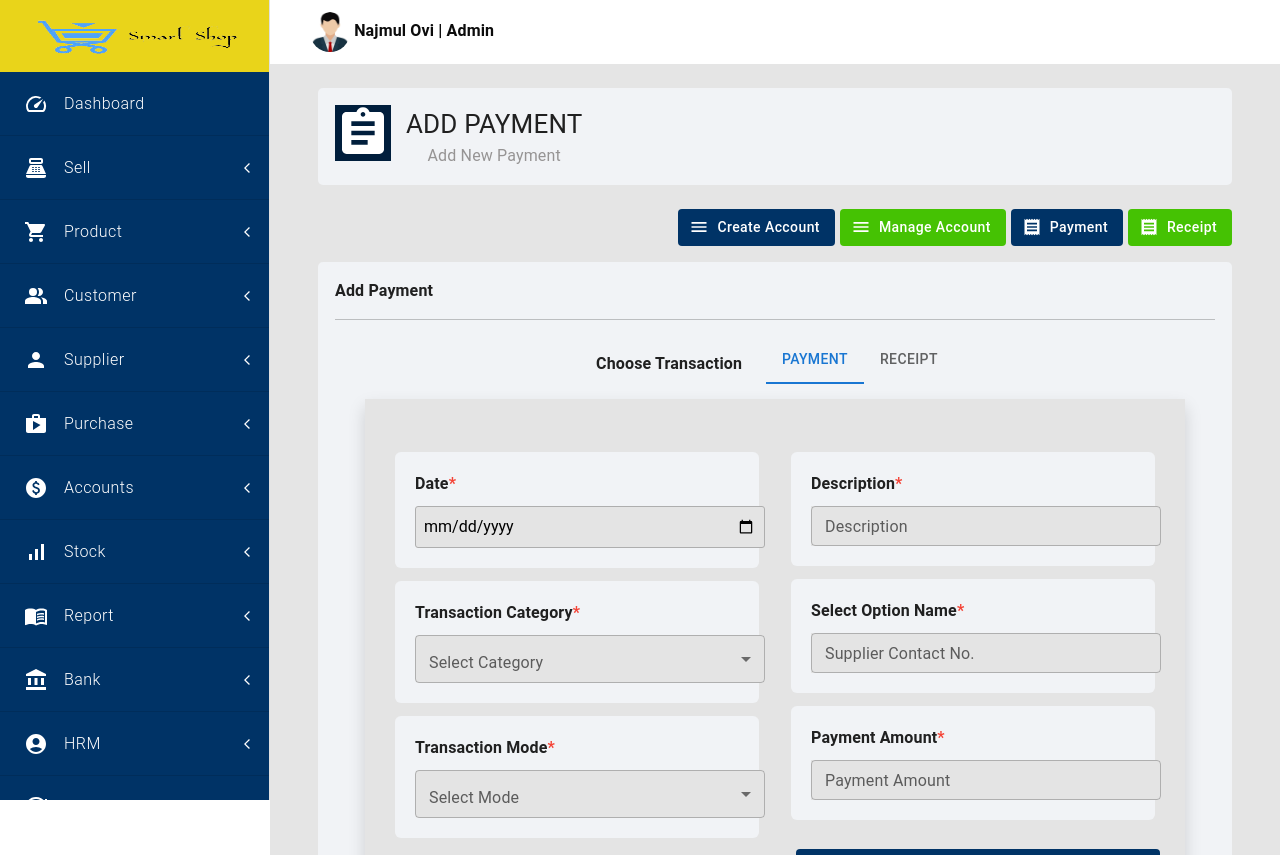
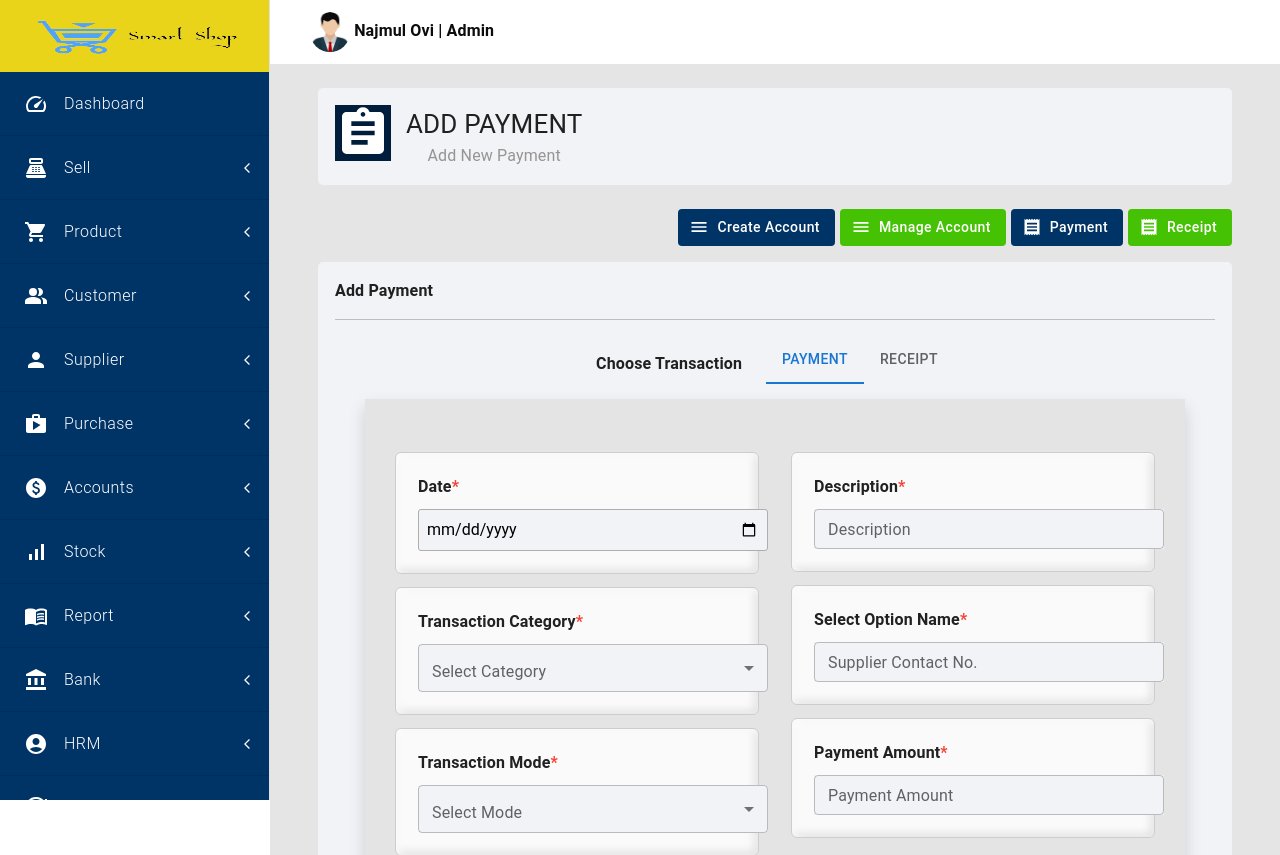
Before and after one commit to imRHB/smart-shop-client, a React (Create React App) app: page /dashboard/payment in a window 1280 px wide. Shown: the top 855 px of the page. Built offline with nearby package versions, Linux system fonts and the light colour scheme; no server answers.

Commit message:
update input field

```diff
--- a/src/pages/Dashboard/Accounts/Payment/Payment.module.css
+++ b/src/pages/Dashboard/Accounts/Payment/Payment.module.css
@@ -56,13 +56,16 @@
   display: flex;
   flex-direction: column;
   margin-bottom: 13px;
-  background-color: #f1f3f6;
-  padding: 20px;
+  padding: 22px;
   border-radius: 6px;
+  background-color: rgb(250, 250, 250);
+    border: 1px solid rgb(205, 205, 205);
+    box-shadow: 2px 2px 10px rgb(255, 255, 255) inset,
+                -2px -2px 10px rgb(213, 213, 213) inset;
 }
 .inputFields{
   width: 350px;
-   background-color: #e4e4e4;
+   background-color: #f1f3f6;
 }
 .inputTitle{
   font-weight: bold;
```
